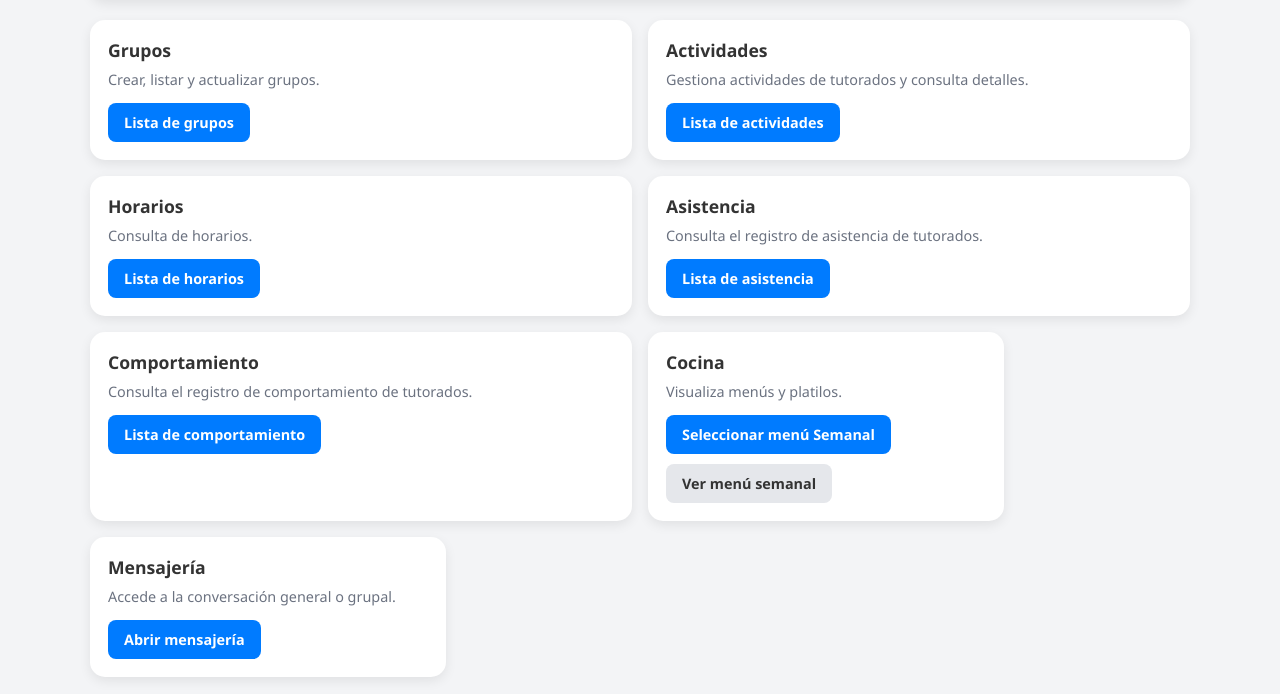
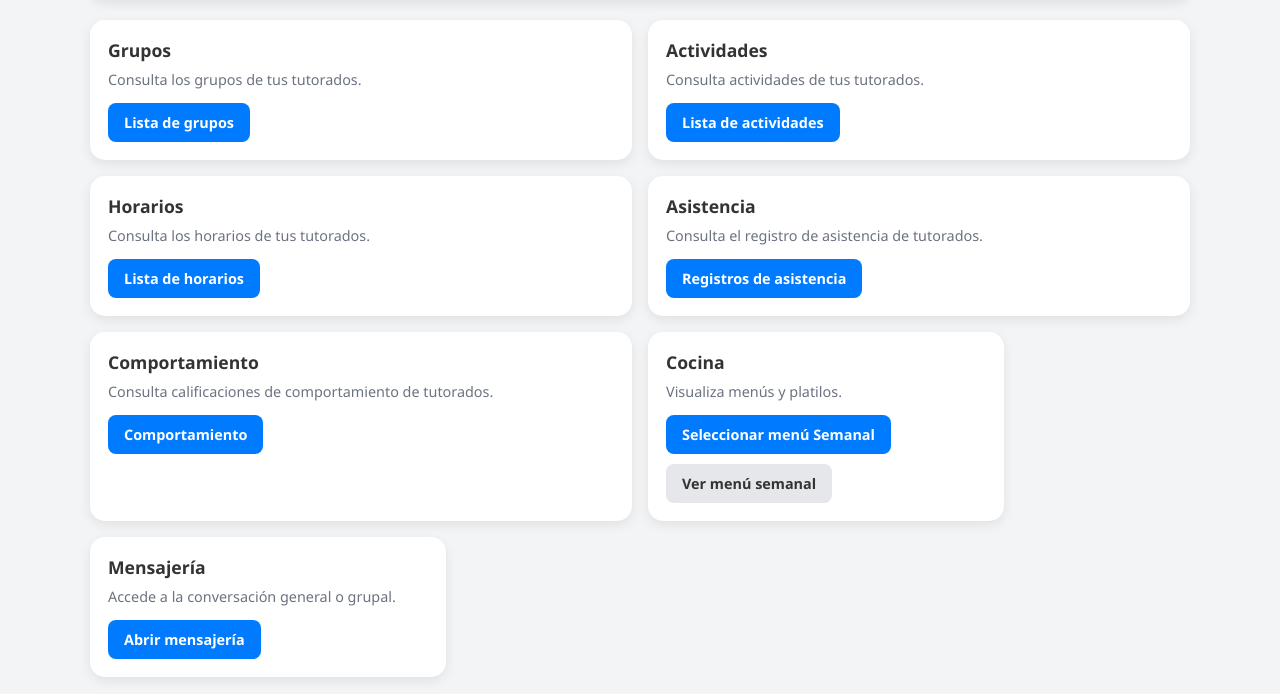
Before and after one commit to BeeKids/BeeKids, a Django app: template sistema/templates/sistema/Vista_Tutor.html in a window 1280 px wide. Shown: the part 116-810 px from the top of the page. Run offline with Django 4.2, Linux system fonts and the light colour scheme; the template is opened without the code that fills it, so the values that code supplies are empty.

Commit message:
MANT-38 fix(vistas tutor): Implementación de vistas de tutor

```diff
--- a/sistema/templates/sistema/Vista_DetallesActividad.html
+++ b/sistema/templates/sistema/Vista_DetallesActividad.html
@@ -83,7 +83,7 @@
             </form>
         {% endif %}
 
-        <a href="{% url 'listaActividades' %}">Volver a la lista de actividades</a>
+        <a href="{% if es_tutor %}{% url 'listaActividades_tutor' %}{% else %}{% url 'listaActividades' %}{% endif %}">Volver a la lista de actividades</a>
     </div>
 </body>
 
--- a/sistema/templates/sistema/Vista_ListaHorarios.html
+++ b/sistema/templates/sistema/Vista_ListaHorarios.html
@@ -151,10 +151,12 @@
                 <td>{{ horario.horaEntrada }}</td>
                 <td>{{ horario.horaSalida }}</td>
                 <td>
+                    {% if not es_tutor %}
                     <form method="POST" action="{% url 'eliminarHorario' horario.id %}" onsubmit="confirmarEliminacion(event)">
                         {% csrf_token %}
                         <button type="submit">Eliminar</button>
                     </form>
+                    {% endif %}
                 </td>
             </tr>
             {% empty %}
@@ -165,9 +167,11 @@
         </tbody>
     </table>
 
+    {% if not es_tutor %}
     <div class="enlace">
         <a href="{% url 'crearHorario' %}" class="boton">Crear Nuevo Horario</a>
     </div>
+    {% endif %}
 
     <script>
         // Función para confirmar eliminación
--- a/sistema/templates/sistema/Vista_RegistroDeAsistencias.html
+++ b/sistema/templates/sistema/Vista_RegistroDeAsistencias.html
@@ -98,7 +98,9 @@
             {% endfor %}
         </ul>
 
-        <a href="{% url 'paseDeLista' grupo.id %}" class="boton">Editar Pase de Lista</a>
+        <a href="{% if es_tutor %}{% url 'listaGrupos_tutor' %}{% else %}{% url 'paseDeLista' grupo.id %}{% endif %}" class="boton">
+        {% if es_tutor %}Volver a Grupos{% else %}Editar Pase de Lista{% endif %}
+        </a>
     </div>
 </body>
 </html>
--- a/sistema/templates/sistema/Vista_Tutor.html
+++ b/sistema/templates/sistema/Vista_Tutor.html
@@ -159,9 +159,9 @@
         <!-- GRUPOS -->
         <section class="card half">
           <h2>Grupos</h2>
-          <p>Crear, listar y actualizar grupos.</p>
+          <p>Consulta los grupos de tus tutorados.</p>
           <div class="row">
-            <a class="btn primary" href="{% url 'listaGrupos' %}"
+            <a class="btn primary" href="{% url 'listaGrupos_tutor' %}"
               >Lista de grupos</a
             >
           </div>
@@ -171,9 +171,9 @@
         <!-- ACTIVIDADES -->
         <section class="card half">
           <h2>Actividades</h2>
-          <p>Gestiona actividades de tutorados y consulta detalles.</p>
+          <p>Consulta actividades de tus tutorados.</p>
           <div class="row">
-            <a class="btn primary" href="{% url 'listaActividades' %}"
+            <a class="btn primary" href="{% url 'listaActividades_tutor' %}"
               >Lista de actividades</a
             >
           </div>
@@ -182,9 +182,9 @@
          <!-- HORARIOS -->
         <section class="card half">
           <h2>Horarios</h2>
-          <p>Consulta de horarios.</p>
+          <p>Consulta los horarios de tus tutorados.</p>
           <div class="row">
-            <a class="btn primary" href="{% url 'listaHorarios' %}"
+            <a class="btn primary" href="{% url 'listaHorarios_tutor' %}"
               >Lista de horarios</a
             >
           </div>
@@ -195,8 +195,8 @@
           <h2>Asistencia</h2>
           <p>Consulta el registro de asistencia de tutorados.</p>
           <div class="row">
-            <a class="btn primary" href="{% url 'listaAsistencia' %}"
-              >Lista de asistencia</a
+            <a class="btn primary" href="{% url 'listaGrupos_tutor' %}"
+              >Registros de asistencia</a
             >
           </div>
         </section>
@@ -204,10 +204,10 @@
         <!-- COMPORTAMIENTO -->
         <section class="card half">
           <h2>Comportamiento</h2>
-          <p>Consulta el registro de comportamiento de tutorados.</p>
+          <p>Consulta calificaciones de comportamiento de tutorados.</p>
           <div class="row">
-            <a class="btn primary" href="{% url 'listaComportamiento' %}"
-              >Lista de comportamiento</a
+            <a class="btn primary" href="{% url 'listaGrupos_tutor' %}"
+              >Comportamiento</a
             >
           </div>
         </section>
```
Also changed, not shown: sistema/templates/sistema/Vista_ListaActividades.html (+7 -3 lines), sistema/templates/sistema/Vista_ListaGrupos.html (+13 -3 lines).
